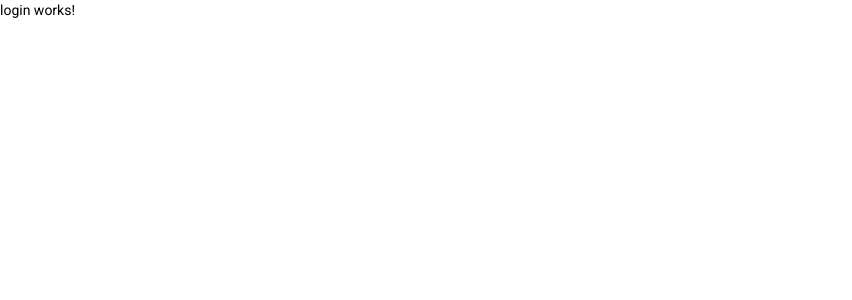
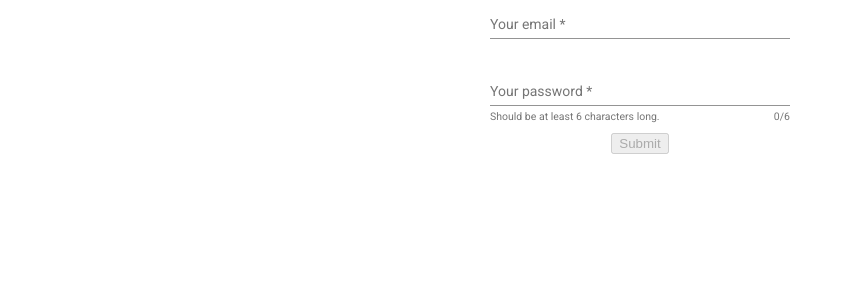
Before and after one commit to TeodoraIlic/angular-ngrx-project-exercise, an Angular app: page /login in a window 1280 px wide. Shown: the top 300 px of the page, without its empty margins (0-852 px from the left). Built offline with nearby package versions, Linux system fonts and the light colour scheme.

Commit message:
feat: login added

```diff
--- a/src/app/auth/login/login.component.html
+++ b/src/app/auth/login/login.component.html
@@ -1 +1,33 @@
-<p>login works!</p>
+<section class="signup-form">
+    <form fxLayout="column" fxLayoutAlign="center center" fxLayoutGap="10px" #form="ngForm" (ngSubmit)="onSubmit(form)">
+        <mat-form-field>
+            <input
+            type="email"
+            matInput
+            placeholder="Your email"
+            ngModel
+            name="email"
+            email
+            required
+            #emailInput="ngModel">
+            <mat-error  *ngIf="emailInput.hasError('required')"> Field must not be empty.</mat-error>
+            <mat-error  *ngIf="!emailInput.hasError('required')"> Email is not valid.</mat-error>
+        </mat-form-field >
+
+        <mat-form-field hintLabel="Should be at least 6 characters long.">
+            <input
+            type="password"
+            matInput
+            placeholder="Your password"
+            ngModel
+            name="password"
+            required
+            minlength="6"
+            #pwInput="ngModel">
+            <mat-hint align="end">{{pwInput.value?.length}}/6</mat-hint>
+        </mat-form-field>
+
+
+        <button mat-rased-button color="primary" [disabled]="form.invalid">Submit</button>
+    </form>
+</section>
--- a/src/app/auth/login/login.component.scss
+++ b/src/app/auth/login/login.component.scss
@@ -0,0 +1,3 @@
+mat-form-field {
+    width: 300px;
+}
--- a/src/app/auth/login/login.component.ts
+++ b/src/app/auth/login/login.component.ts
@@ -1,4 +1,5 @@
 import { Component, OnInit } from '@angular/core';
+import { NgForm } from '@angular/forms';
 
 @Component({
   selector: 'app-login',
@@ -11,5 +12,8 @@ export class LoginComponent implements OnInit {
 
   ngOnInit(): void {
   }
+  onSubmit(form: NgForm){
+    console.log(form);
 
+  }
 }
--- a/src/app/auth/signup/signup.component.html
+++ b/src/app/auth/signup/signup.component.html
@@ -32,9 +32,11 @@
             matInput
             placeholder="Your birthdate:"
             [matDatepicker]="picker"
+            ngModel name="birthdate"
+            required
             [max]="maxDate"
             >
-            <mat-datepicker-toggle matSuffix [for]="picker" ngModel name="birthdate" required></mat-datepicker-toggle>
+            <mat-datepicker-toggle matSuffix [for]="picker" ></mat-datepicker-toggle>
             <mat-datepicker #picker></mat-datepicker>
         </mat-form-field>
         <mat-checkbox ngModel name="agree" required color="primary">Agree to Terms and Conditions.</mat-checkbox>
```
